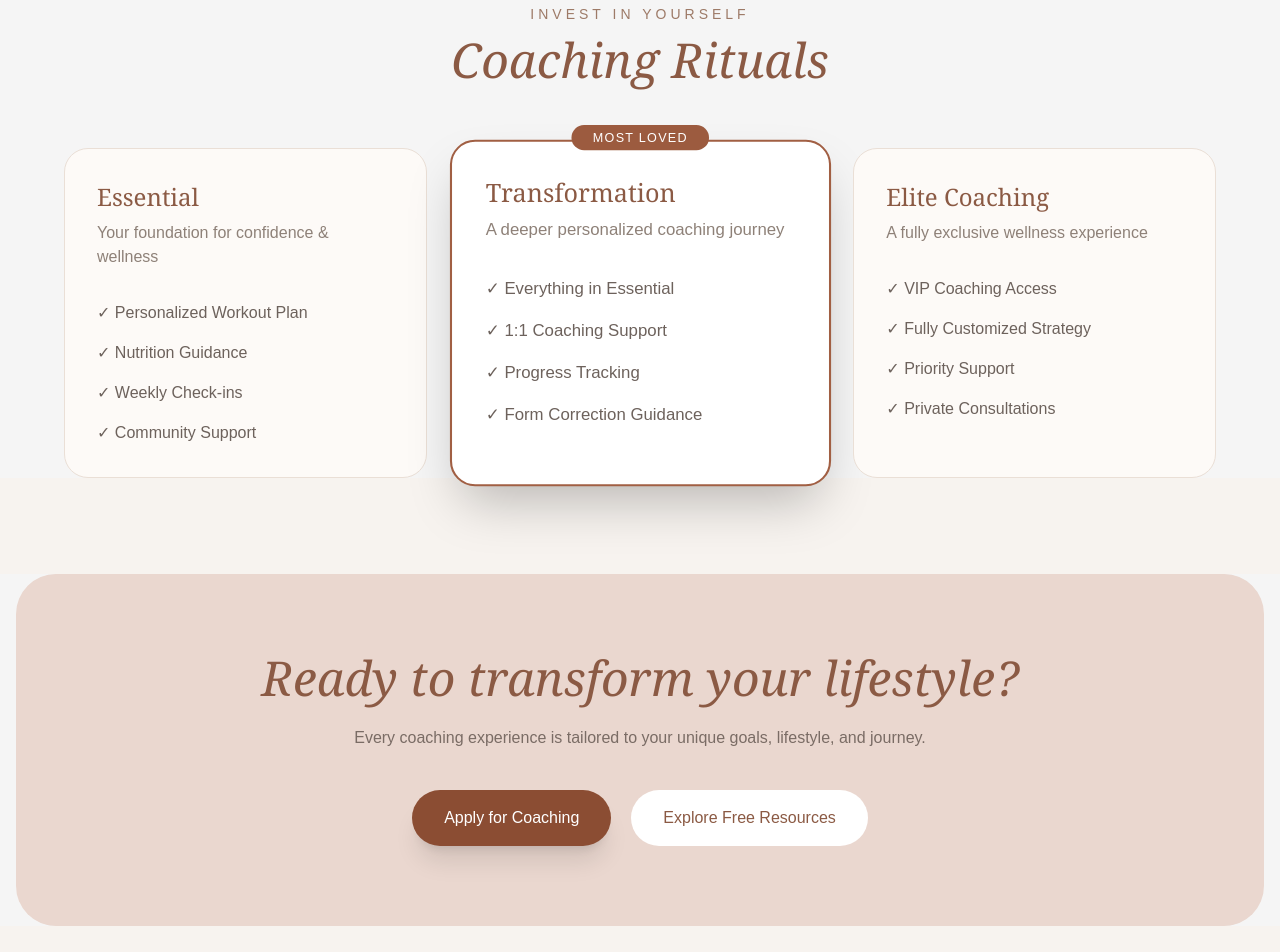
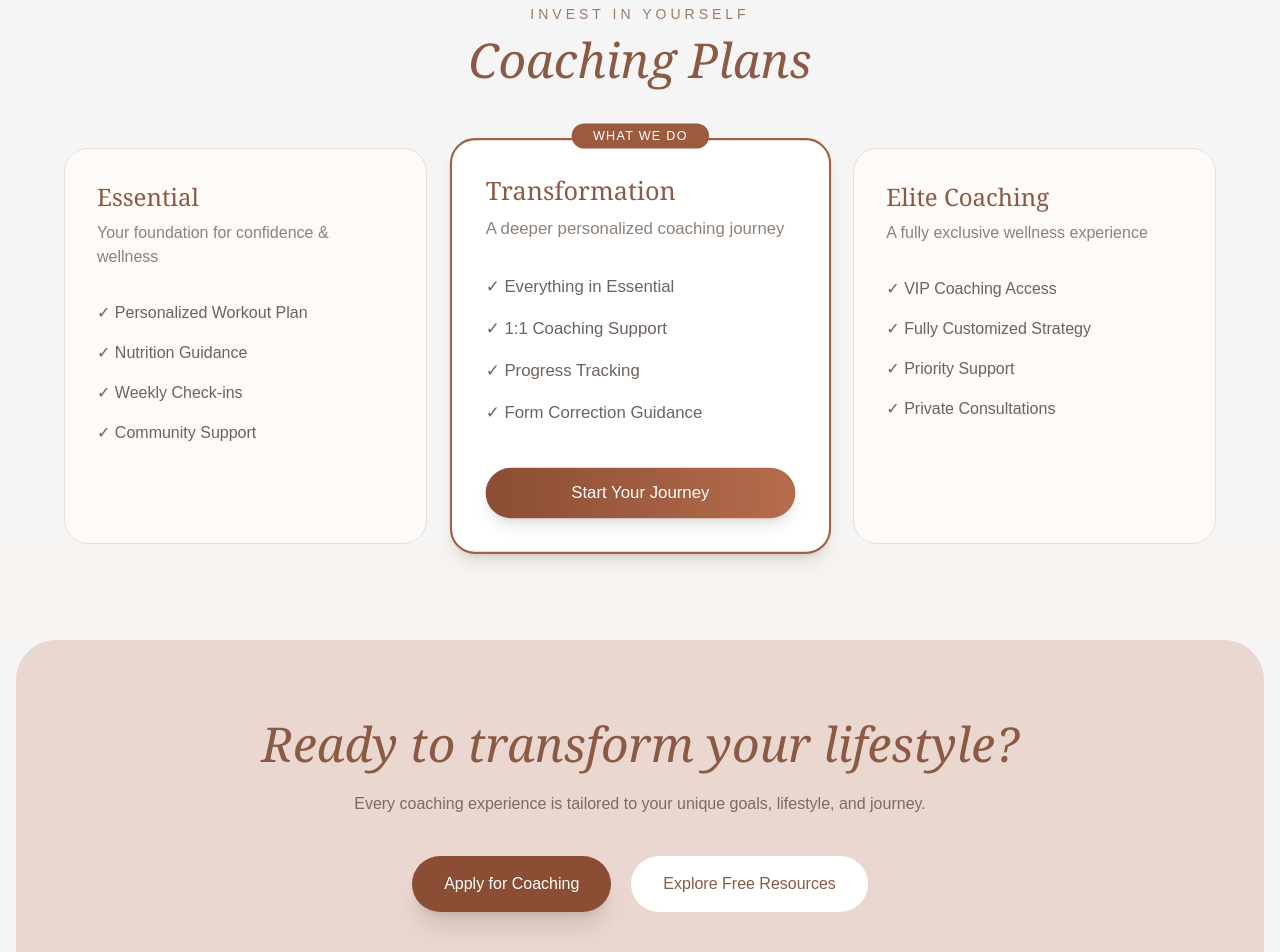
Before and after one commit to engymo/EngyFitness, a Next.js app: page / in a window 1280 px wide. Shown: the part 3140-4092 px from the top of the page. Built offline with nearby package versions, Linux system fonts and the light colour scheme.

Commit message:
update home pages and components

```diff
--- a/Componnets/LivingProof/LivingProof.jsx
+++ b/Componnets/HomPage/LivingProof/LivingProof.jsx
@@ -1,5 +1,5 @@
 import React from 'react'
-import { testimonials } from '../../Data/LivingProof'
+import { testimonials } from '../../../Data/LivingProof'
 
 
 const LivingProof = () => {
--- a/Componnets/MemberShip/MemberShip.jsx
+++ b/Componnets/HomPage/MemberShip/MemberShip.jsx
@@ -1,3 +1,4 @@
+import Link from 'next/link'
 import React from 'react'
 
 const MemberShip = () => {
@@ -19,17 +20,18 @@ const MemberShip = () => {
 
                     <div className="flex flex-col sm:flex-row items-center justify-center gap-5">
 
-                        <button className="bg-[#8b4d33] text-white px-8 py-4 rounded-full shadow-xl hover:scale-105 transition">
+                        <a href="https://www.instagram.com/coachengy?igsi=dWpua3p2aGlkbGhl" target='_blank'
+                         className="bg-[#8b4d33] text-white px-8 py-4 rounded-full shadow-xl hover:scale-105
+                          transition">
                             Apply for Coaching
-                        </button>
+                        </a>
 
-                        <button className="bg-white text-[#8b5a44] px-8 py-4 rounded-full hover:bg-[#f7f1ec] transition">
+                        <Link href ="/BodyFatCalc" className="bg-white text-[#8b5a44] px-8 py-4
+                        rounded-full hover:bg-[#f7f1ec] transition">
                             Explore Free Resources
-                        </button>
-
+                        </Link>
                     </div>
                 </div>
-
             </section>
 
         </div>
--- a/Componnets/Plans/Plans.jsx
+++ b/Componnets/HomPage/Plans/Plans.jsx
@@ -13,7 +13,7 @@ const Plans = () => {
                         </p>
 
                         <h2 className="text-4xl md:text-5xl font-serif italic text-[#8b5a44]">
-                            Coaching Rituals
+                            Coaching Plans
                         </h2>
                     </div>
 
@@ -25,15 +25,16 @@ const Plans = () => {
                                 key={index}
                                 className={`relative rounded-3xl p-8 transition
               ${plan.featured
-                                        ? "bg-white border-2 border-[#a15f43] shadow-2xl scale-105"
-                                        : "bg-[#fdfaf7] border border-[#eadfd6] hover:shadow-xl"
+                                        ? "bg-white border-2 border-[#a15f43] shadow-lg scale-105"
+                                        : "bg-[#fdfaf7] border border-[#eadfd6] hover:shadow-md"
                                     }`}
                             >
 
                                 {/* Badge */}
                                 {plan.featured && (
-                                    <div className="absolute -top-4 left-1/2 -translate-x-1/2 bg-[#9c5b3f] text-white px-5 py-1 rounded-full text-xs tracking-widest uppercase">
-                                        Most Loved
+                                    <div className="absolute -top-4 left-1/2 -translate-x-1/2 bg-[#9c5b3f]
+                                     text-white px-5 py-1 rounded-full text-xs tracking-widest uppercase">
+                                        What We Do
                                     </div>
                                 )}
 
@@ -51,15 +52,14 @@ const Plans = () => {
                                     ))}
                                 </ul>
 
-                                {/* <button
-                                    className={`mt-10 w-full py-3 rounded-full transition
-                ${plan.featured
-                                            ? "bg-gradient-to-r from-[#8b4d33] to-[#b66c4d] text-white shadow-lg hover:scale-[1.02]"
-                                            : "border border-[#8b5a44] text-[#8b5a44] hover:bg-[#8b5a44] hover:text-white"
-                                        }`}
-                                >
-                                    {plan.button}
-                                </button> */}
+                                {plan.featured && (
+                                    <a
+                                        href={plan.link} target="_blank" rel="noopener noreferrer"
+                                        className="block text-center mt-10 w-full py-3 rounded-full transition
+                                        bg-gradient-to-r from-[#8b4d33] to-[#b66c4d] text-white shadow-lg hover:scale-[1.02]">
+                                        {plan.button}
+                                    </a>
+                                )}
                             </div>
                         ))}
                     </div>
--- a/Componnets/Programes/Programes.jsx
+++ b/Componnets/HomPage/Programes/Programes.jsx
@@ -1,5 +1,5 @@
 import React from 'react'
-import { ProgramesData } from '../../Data/ProgramesData'
+import { ProgramesData } from '../../../Data/ProgramesData'
 import { FaArrowRight } from "react-icons/fa6";
 
 function Programes() {
--- a/Componnets/Navbar/Navbar.tsx
+++ b/Componnets/Navbar/Navbar.tsx
@@ -28,7 +28,7 @@ const Navbar = () => {
 
       {/* Button */}
       <div className="hidden md:block">
-        <Link href="/ritual" className="px-4 py-2 text-sm font-semibold rounded-full bg-[#8B5E3C] text-[#E6D5C3] cursor-pointer">
+        <Link href="/Ritual" className="px-4 py-2 text-sm font-semibold rounded-full bg-[#8B5E3C] text-[#E6D5C3] cursor-pointer">
           Start Ritual
         </Link>
       </div>
@@ -52,7 +52,7 @@ const Navbar = () => {
             </Link>
           ))}
 
-          <Link href="/ritual" className="px-4 py-2 text-sm font-medium rounded-full bg-[#8B5E3C] text-[#E6D5C3] cursor-pointer">
+          <Link href="/Ritual" className="px-4 py-2 text-sm font-medium rounded-full bg-[#8B5E3C] text-[#E6D5C3] cursor-pointer">
             Start Ritual
           </Link>
         </div>
--- a/Data/Plans.js
+++ b/Data/Plans.js
@@ -8,7 +8,6 @@ export const plansData = [
       "Weekly Check-ins",
       "Community Support",
     ],
-    button: "Apply Now",
     featured: false,
   },
   {
@@ -22,6 +21,7 @@ export const plansData = [
     ],
     button: "Start Your Journey",
     featured: true,
+    link:"https://www.instagram.com/coachengy?igsi=dWpua3p2aGlkbGhl"
   },
   {
     title: "Elite Coaching",
@@ -32,7 +32,7 @@ export const plansData = [
       "Priority Support",
       "Private Consultations",
     ],
-    button: "Book Consultation",
     featured: false,
+
   },
 ];
--- /dev/null
+++ b/app/(pages)/BodyFatCalc/page.tsx
@@ -0,0 +1,17 @@
+import React from 'react'
+
+const BodyFatCalc = () => {
+  return (
+    <>
+      <section>
+        <div>
+          <h1>The Ritual of Balance</h1>
+          <p>Nourishment is not about restriction, but about understanding your body's
+            unique requirements. Calibrate your daily intake to align with your intentions.</p>
+        </div>
+      </section>
+    </>
+  )
+}
+
+export default BodyFatCalc
```
Also changed, not shown: app/page.tsx (+6 -6 lines), Componnets/HomPage/About/About.tsx (renamed from Componnets/About/About.tsx), Componnets/HomPage/Header/Header.tsx (renamed from Componnets/Header/Header.tsx), app/(pages)/Ritual/page.tsx (renamed from app/Pages/Ritual/Ritual.jsx).
